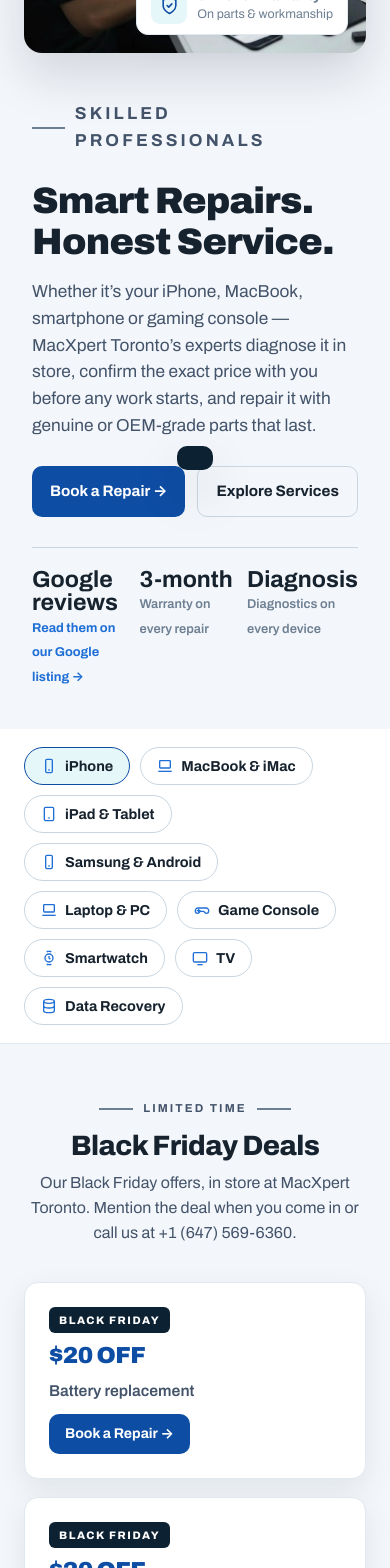
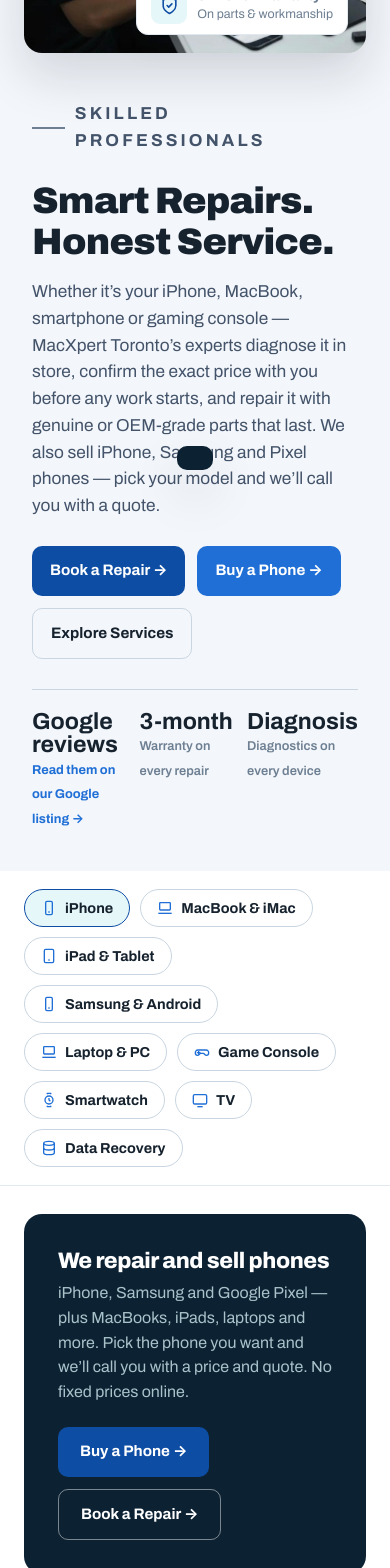
Before and after one commit to AleemZulfiqar007/MacXpert, a React (Vite) app in the folder macxpert-toronto/: page / in a window 390 px wide. Shown: the part 432-2000 px from the top of the page. Built offline with nearby package versions, Linux system fonts and the light colour scheme; no server answers; a web font is replaced by a local one.

Commit message:
Sell Phone banner

```diff
--- a/macxpert-toronto/src/App.jsx
+++ b/macxpert-toronto/src/App.jsx
@@ -2,6 +2,7 @@ import { useCallback, useEffect, useState } from 'react'
 import Header from './components/Header.jsx'
 import Hero from './components/Hero.jsx'
 import DeviceStrip from './components/DeviceStrip.jsx'
+import SellPhonesBanner from './components/SellPhonesBanner.jsx'
 import Services from './components/Services.jsx'
 import ServicePage from './components/ServicePage.jsx'
 import SellYourDevice from './components/SellYourDevice.jsx'
@@ -171,6 +172,7 @@ export default function App() {
         <main id="top">
           <Hero />
           <DeviceStrip device={device} onSelect={changeDevice} />
+          <SellPhonesBanner />
           <BlackFridayDeals />
           <Services onBookService={bookService} onBookDevice={bookDevice} />
           <WhyUs />
--- a/macxpert-toronto/src/components/Hero.jsx
+++ b/macxpert-toronto/src/components/Hero.jsx
@@ -21,9 +21,10 @@ export default function Hero() {
         <div className="hero-copy reveal reveal-right">
           <p className="eyebrow">Skilled Professionals</p>
           <h1>Smart Repairs.<br />Honest Service.</h1>
-          <p>Whether it&rsquo;s your iPhone, MacBook, smartphone or gaming console — MacXpert Toronto&rsquo;s experts diagnose it in store, confirm the exact price with you before any work starts, and repair it with genuine or OEM-grade parts that last.</p>
+          <p>Whether it&rsquo;s your iPhone, MacBook, smartphone or gaming console — MacXpert Toronto&rsquo;s experts diagnose it in store, confirm the exact price with you before any work starts, and repair it with genuine or OEM-grade parts that last. We also sell iPhone, Samsung and Pixel phones — pick your model and we&rsquo;ll call you with a quote.</p>
           <div className="hero-actions">
             <a className="btn btn-primary" href="#booking">Book a Repair →</a>
+            <a className="btn btn-bright" href="#/buy-a-phone">Buy a Phone →</a>
             <a className="btn btn-outline" href="#services">Explore Services</a>
           </div>
           <div className="hero-stats">
--- /dev/null
+++ b/macxpert-toronto/src/components/SellPhonesBanner.jsx
@@ -0,0 +1,21 @@
+// Homepage banner: make it obvious at a glance that MacXpert both
+// repairs AND sells phones (iPhone, Samsung, Pixel) and other devices.
+// The button links straight to the Buy a Phone page (#/buy-a-phone).
+export default function SellPhonesBanner() {
+  return (
+    <section style={{ padding: '28px 0' }}>
+      <div className="wrap">
+        <div className="sp-cta reveal-lift">
+          <div>
+            <h2>We repair and sell phones</h2>
+            <p>iPhone, Samsung and Google Pixel — plus MacBooks, iPads, laptops and more. Pick the phone you want and we&rsquo;ll call you with a price and quote. No fixed prices online.</p>
+          </div>
+          <div style={{ display: 'flex', gap: 12, flexWrap: 'wrap' }}>
+            <a className="btn btn-primary" href="#/buy-a-phone">Buy a Phone →</a>
+            <a className="btn btn-outline" href="#booking">Book a Repair →</a>
+          </div>
+        </div>
+      </div>
+    </section>
+  )
+}
```
